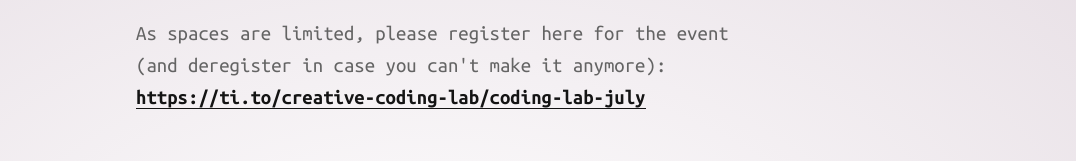
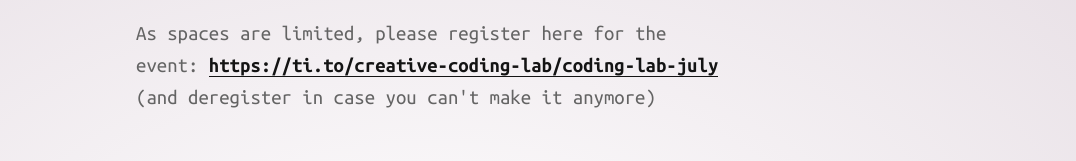
Before and after one commit to creative-coding-lab-zurich/home, a plain HTML site: page index.html in a window 1280 px wide. Shown: the part 856-1017 px from the top of the page, without its empty margins (204-1280 px from the left). Drawn offline with Linux system fonts and the light colour scheme.

Commit message:
change phrasing

```diff
--- a/index.html
+++ b/index.html
@@ -24,13 +24,13 @@
         especially welcome!
       </p>
       <p>
-        As spaces are limited, please register here for the event (and
-        deregister in case you can't make it anymore):
+        As spaces are limited, please register here for the event:
         <a
           href="https://ti.to/creative-coding-lab/coding-lab-july"
           target="_blank"
           >https://ti.to/creative-coding-lab/coding-lab-july</a
         >
+        (and deregister in case you can't make it anymore)
       </p>
 
       <h2>What exactly will we do?</h2>
```
